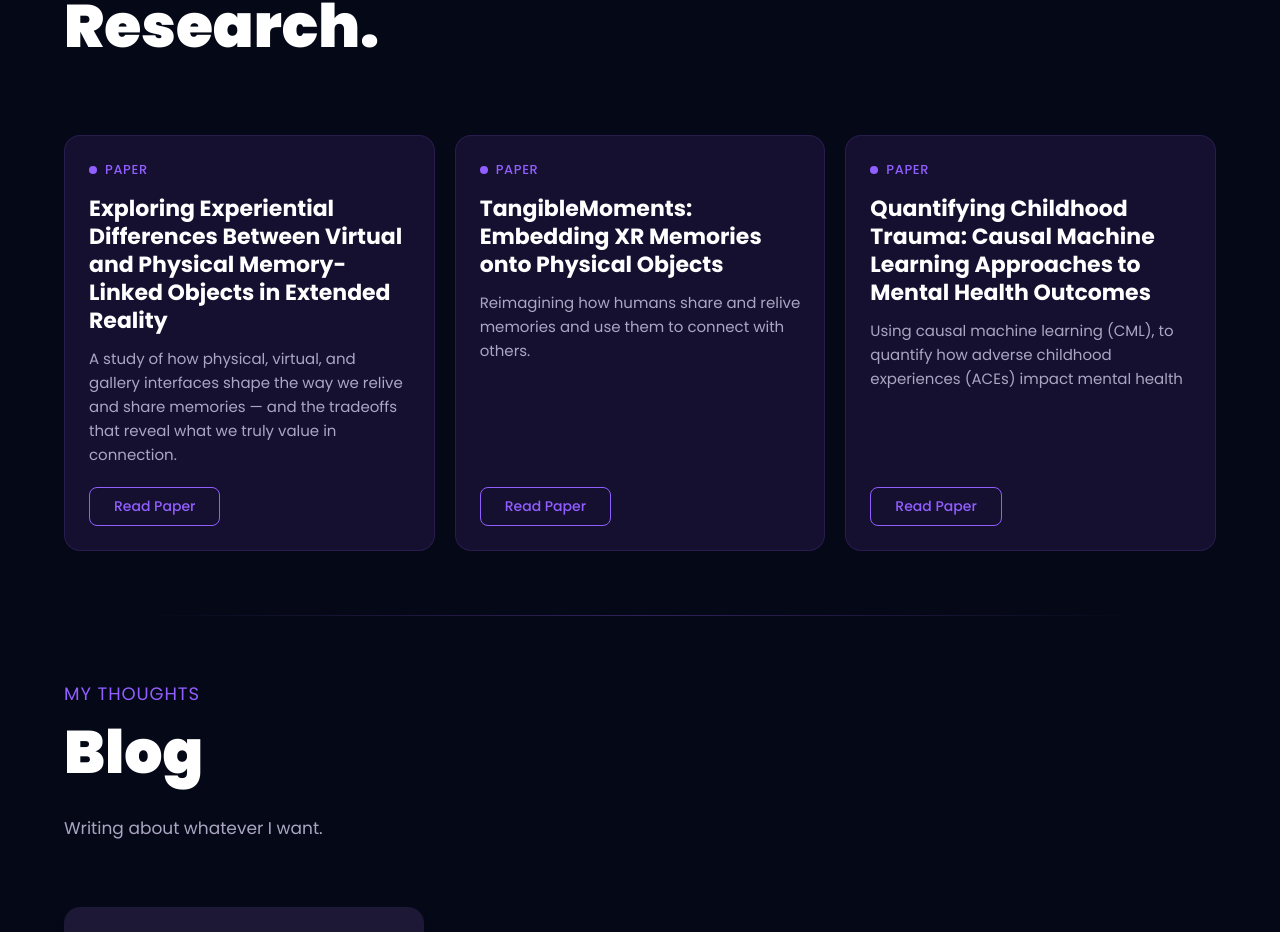
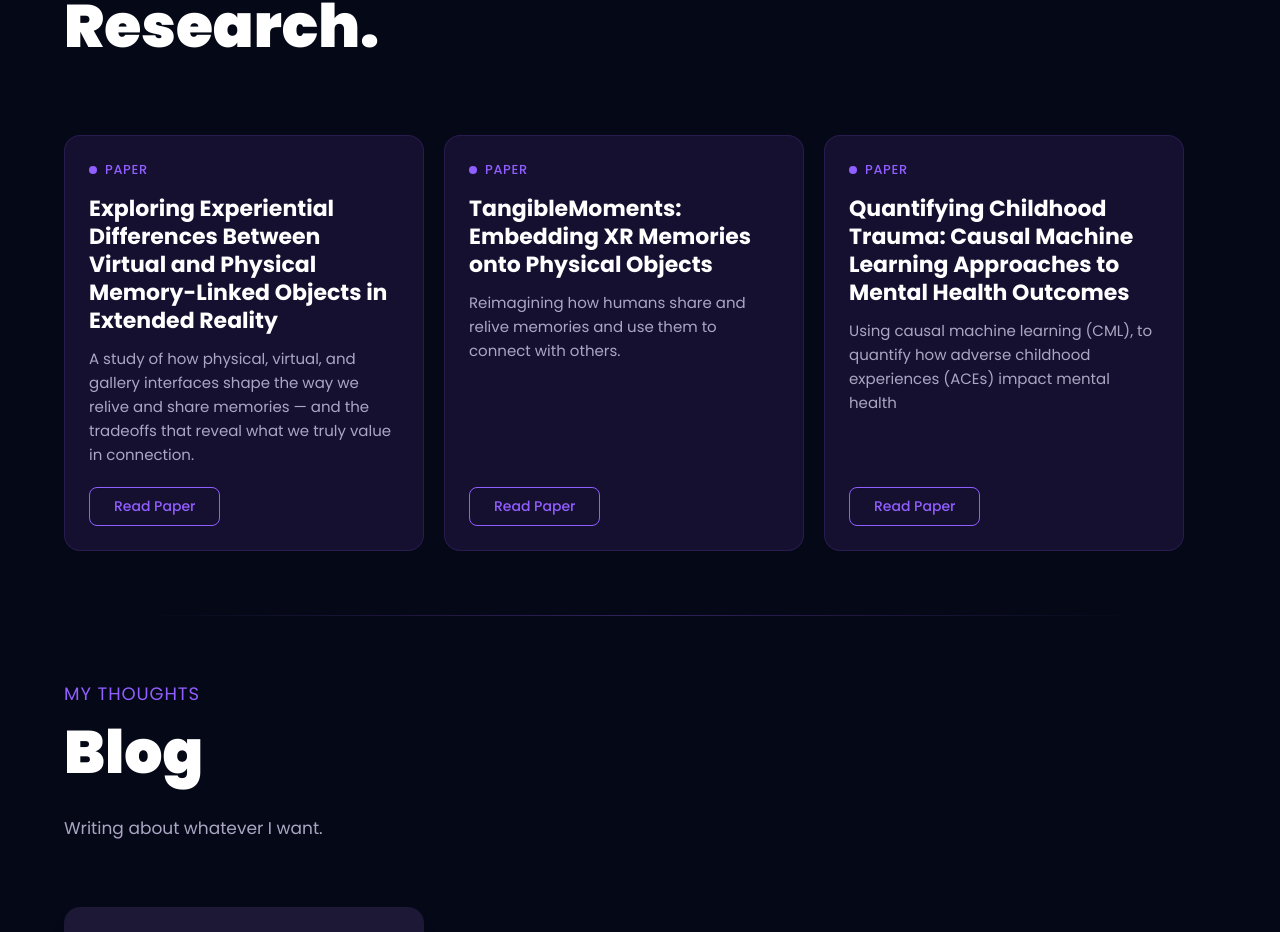
Before and after one commit to zaid-ahmed1/Portfolio, a React (Vite) app: page / in a window 1280 px wide. Shown: the part 7748-8680 px from the top of the page. Built offline with nearby package versions, Linux system fonts and the light colour scheme.

Commit message:
fix: match research card width to blog and project cards on mobile

```diff
--- a/src/components/Research.jsx
+++ b/src/components/Research.jsx
@@ -7,7 +7,7 @@ const ResearchCard = ({ title, description, index, paperUrl, comingSoon }) => {
   return (
     <motion.div
       variants={fadeIn("up", "spring", index * 0.2, 0.6)}
-      className="bg-tertiary p-6 rounded-2xl flex-1 min-w-[280px] max-w-[380px] card-border card-border-hover flex flex-col"
+      className="bg-tertiary p-6 rounded-2xl sm:w-[360px] w-full card-border card-border-hover flex flex-col"
     >
       <div className="flex items-center gap-2 mb-4">
         <span className={`w-2 h-2 rounded-full ${comingSoon ? "bg-secondary" : "bg-accent"}`} />
```
